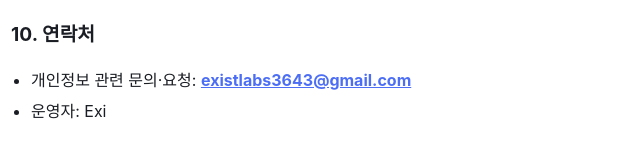
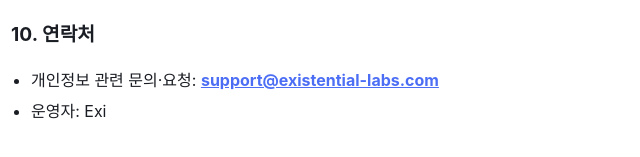
Before and after one commit to u23frd/GenRecall-Support, a plain HTML site: page privacy.html in a window 1280 px wide. Shown: the part 2795-2952 px from the top of the page, 249-889 px from the left. Drawn offline with Linux system fonts and the light colour scheme.

Commit message:
이메일 수정

```diff
--- a/privacy.html
+++ b/privacy.html
@@ -108,7 +108,7 @@
 
 <h2>10. 연락처</h2>
 <ul>
-  <li>개인정보 관련 문의·요청: <strong><a href="mailto:existlabs3643@gmail.com">existlabs3643@gmail.com</a></strong></li>
+  <li>개인정보 관련 문의·요청: <strong><a href="mailto:support@existential-labs.com">support@existential-labs.com</a></strong></li>
   <li>운영자: Exi</li>
 </ul>
 </body>
```
